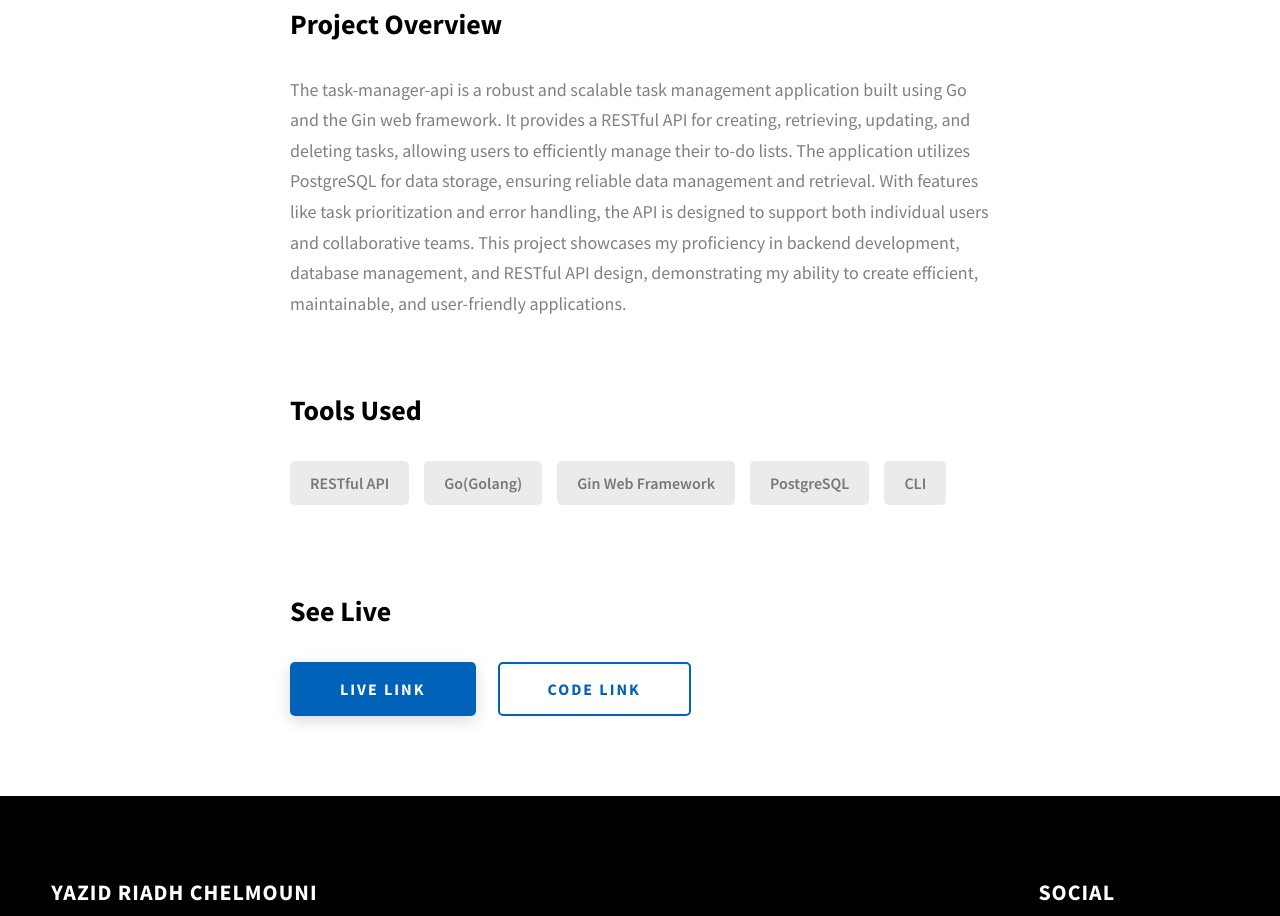
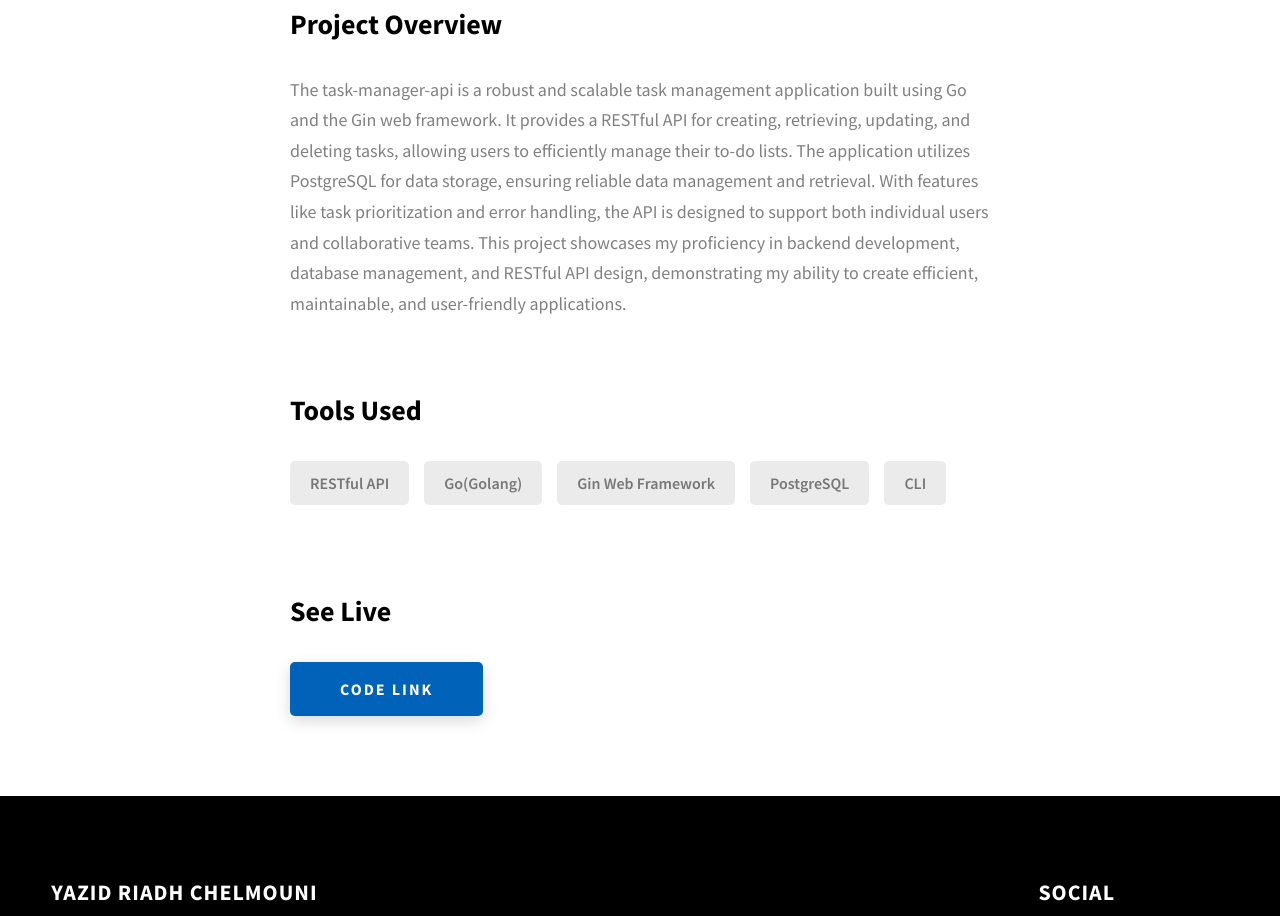
Before and after one commit to riadhchelmouni/riadhchelmouni.com, a website: page project-2.html in a window 1280 px wide. Shown: the part 1399-2315 px from the top of the page. Drawn offline with Linux system fonts and the light colour scheme.

Commit message:
first commit

```diff
--- a/project-2.html
+++ b/project-2.html
@@ -91,7 +91,7 @@
           </p>
         </div>
         <div class="project-cs-hero__cta">
-          <a href="#" class="btn btn--bg" target="_blank">Live Link</a>
+          <a href="https://github.com/riadhchelmouni/task-manager-api" class="btn btn--bg" target="_blank">Code Link</a>
         </div>
       </div>
     </section>
@@ -125,14 +125,8 @@
             <div class="project-details__links">
               <h3 class="project-details__content-title">See Live</h3>
               <a
-                href="#"
+                href="https://github.com/riadhchelmouni/task-manager-api"
                 class="btn btn--med btn--theme project-details__links-btn"
-                target="_blank"
-                >Live Link</a
-              >
-              <a
-                href="#"
-                class="btn btn--med btn--theme-inv project-details__links-btn"
                 target="_blank"
                 >Code Link</a
               >
```
